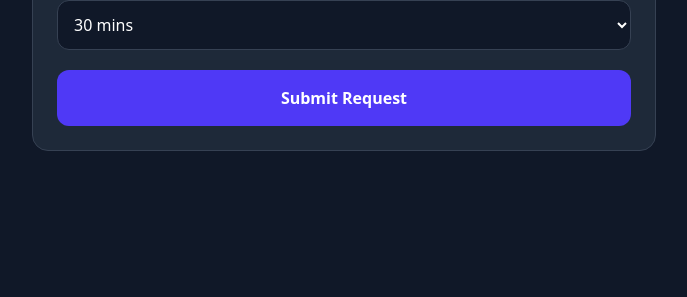
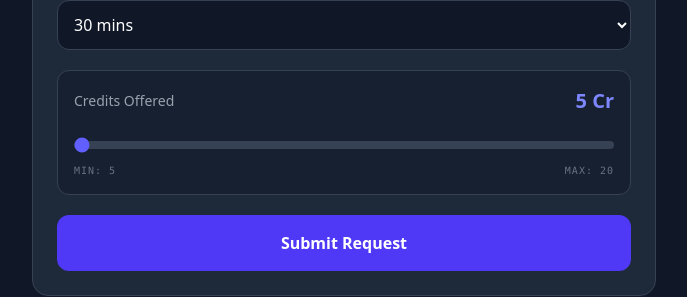
Before and after one commit to NidhiMBhat/campus-link, a React (Vite) app: page /request in a window 1280 px wide. Both pictures are taken after a click on the button "Create New Request". Shown: the part 445-742 px from the top of the page, without its empty margins (296-983 px from the left). Built offline with nearby package versions, Linux system fonts and the light colour scheme; no server answers.

Commit message:
credit functionality to RequestTask

```diff
--- a/src/pages/MyRequests.jsx
+++ b/src/pages/MyRequests.jsx
@@ -109,9 +109,9 @@ const MyRequests = () => {
                 Time: {task.time}
               </div>
             </div>
-            {activeRequest.status === "Accepted" && (
+            {task.status === "Accepted" && (
             <button
-              onClick={handleCompleteTask}
+              onClick={()=>handleCompleteTask(task)}
               className="bg-emerald-600 hover:bg-emerald-700 text-white px-4 py-2 rounded-lg font-bold"
             >
               Mark as Completed
--- a/src/pages/RequestTask.jsx
+++ b/src/pages/RequestTask.jsx
@@ -1,11 +1,12 @@
-import React, { useState } from "react";
+import React, { useEffect, useState } from "react";
 import { useNavigate } from "react-router-dom";
 import { ArrowLeft, Plus, CheckCircle } from "lucide-react";
 import { auth, db } from "../firebase";
 import { CAMPUS_LOCATIONS } from "../data/locations";
 import { doc, getDoc, addDoc, collection, serverTimestamp, GeoPoint } from "firebase/firestore";
 
-const RequestTask = () => {
+const RequestTask = () =>
+  {
   const navigate = useNavigate();
   const [viewState, setViewState] = useState("initial");
   const [loading, setLoading] = useState(false);
@@ -16,7 +17,59 @@ const RequestTask = () => {
     source: null,
     dest: null,
     time: "30 mins",
+    credits:null,
   });
+
+  const getCreditRange = (source, dest, time) => {
+  if (!source || !dest) return { min: 5, max: 20 };
+
+  // Haversine formula to find distance in KM
+  const R = 6371; // Earth's radius
+  const dLat = (dest.lat - source.lat) * Math.PI / 180;
+  const dLng = (dest.lng - source.lng) * Math.PI / 180;
+  const a =
+    Math.sin(dLat/2) * Math.sin(dLat/2) +
+    Math.cos(source.lat * Math.PI / 180) * Math.cos(dest.lat * Math.PI / 180) * Math.sin(dLng/2) * Math.sin(dLng/2);
+  const c = 2 * Math.atan2(Math.sqrt(a), Math.sqrt(1-a));
+  const distanceInMeters = R * c * 1000;
+
+  // Base credits on distance (e.g., 10 credits per 100 meters)
+  let baseMin = Math.max(5, Math.round(distanceInMeters / 15));
+  let baseMax = baseMin + 30;
+
+  // Multiplier based on time urgency
+  if (time === "10 mins") {
+    baseMin += 10;
+    baseMax += 20;
+  }
+  else if (time === "20 mins") {
+    baseMin += 7;
+    baseMax += 15;
+  }
+  else if (time === "30 mins") {
+    baseMin += 5;
+    baseMax += 10;
+  }
+  else if (time === "45 mins") {
+    baseMin += 2;
+    baseMax += 5;
+  }
+  else if (time === "1 Hour") {
+    baseMin = Math.max(5, baseMin - 5); // Cheaper if there's no rush
+  }
+
+  return { min: baseMin, max: baseMax };
+};
+
+  const { min, max } = getCreditRange(formData.source, formData.dest, formData.time);
+
+  // Sync credits when min/max changes
+  useEffect(() => {
+    if (formData.credits < min) setFormData(prev => ({ ...prev, credits: min }));
+    if (formData.credits > max) setFormData(prev => ({ ...prev, credits: max }));
+  }, [min, max]);
+
+
 
 
   const handleInputChange = (e) => {
@@ -64,6 +117,7 @@ const RequestTask = () => {
         requesterPhone: userData.phone || "",
         helperId: null,
         createdAt: serverTimestamp(),
+        credits: formData.credits,
       });
 
       // ONLY set success if the write completes successfully
@@ -180,7 +234,30 @@ const RequestTask = () => {
             <option>30 mins</option>
             <option>45 mins</option>
             <option>1 Hour</option>
+
           </select>
+
+          <div className="bg-gray-900/50 p-4 rounded-xl border border-gray-700">
+            <div className="flex justify-between items-center mb-4">
+              <label className="text-gray-400 text-sm">Credits Offered</label>
+              <span className="text-xl font-bold text-indigo-400">{formData.credits} Cr</span>
+            </div>
+
+            <input
+              type="range"
+              min={min}
+              max={max}
+              step="1"
+              value={formData.credits}
+              onChange={(e) => setFormData({ ...formData, credits: parseInt(e.target.value) })}
+              className="w-full h-2 bg-gray-700 rounded-lg appearance-none cursor-pointer accent-indigo-500"
+            />
+
+            <div className="flex justify-between text-[10px] text-gray-500 mt-2 font-mono uppercase tracking-widest">
+              <span>Min: {min}</span>
+              <span>Max: {max}</span>
+            </div>
+          </div>
 
           <button
             type="submit"
```
